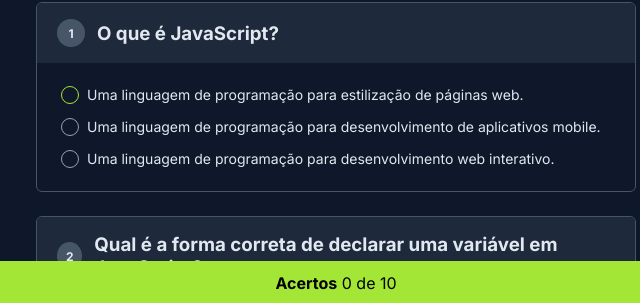
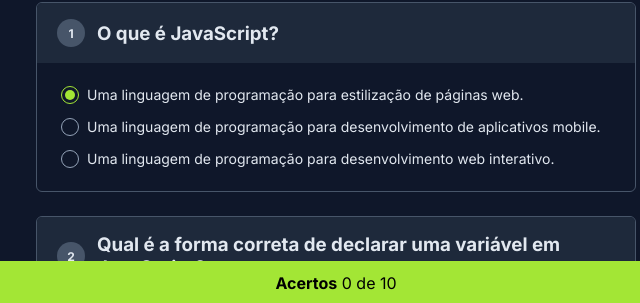
Before and after one commit to alesmichels/Nlw-experts, a plain HTML site: page index.html in a window 1280 px wide. Both pictures are taken after a click on the radio button 374 px from the left and 590 px from the top of the page. Shown: the part 495-798 px from the top of the page, 304-944 px from the left. Drawn offline with Linux system fonts and the light colour scheme.

Commit message:
final sqn

```diff
--- a/style.css
+++ b/style.css
@@ -57,6 +57,7 @@
       content: counter(quiz-item);
 
       background-color: #475569;
+      min-width: 28px;
       width: 28px;
       height: 28px;
       font-size: 12px;
@@ -104,7 +105,7 @@
 input:checked:before {
   content:"";
   width: 10px;
-  height: 10;
+  height: 10px;
 
   background-color: #A3E635;
   border-radius: 50px;
```
